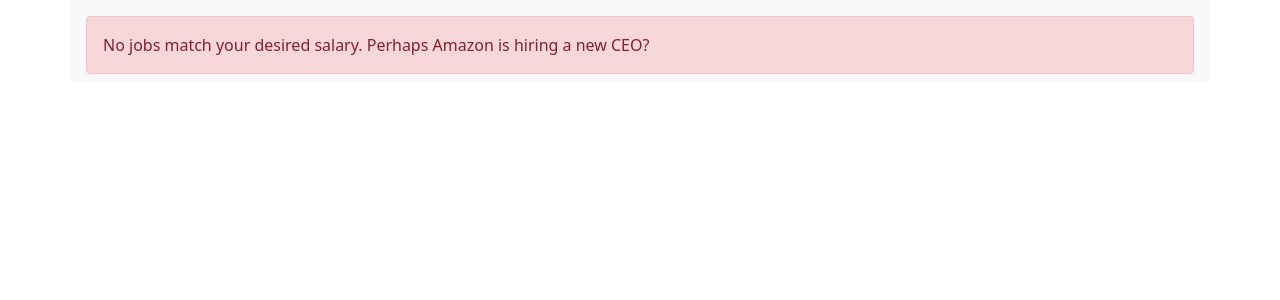
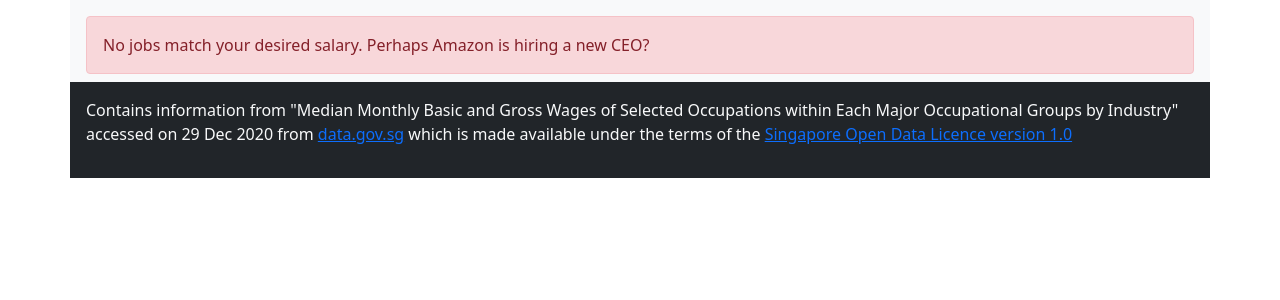
Before and after one commit to khaitheguy/pick-a-pay, a Flask app: template templates/jobs.html in a window 1280 px wide. Shown: the top 300 px of the page. Run offline with Flask 2, Linux system fonts and the light colour scheme; the template is opened without the code that fills it, so the values that code supplies are empty.

Commit message:
add notice of data source

```diff
--- a/templates/jobs.html
+++ b/templates/jobs.html
@@ -11,7 +11,7 @@
 	</head>
 
 	<body>
-		<div class="p-3 container bg-light">
+		<div class="p-3 container bg-light text-dark">
 			{% if records %}
 				<div class="alert alert-success" role="alert">
 					{{ records }} jobs match your criteria.
@@ -35,5 +35,12 @@
 				{% endfor %}
 			</div>
 		</div>
+		<div class="p-3 container bg-dark text-light">
+			<p>
+				Contains information from "Median Monthly Basic and Gross Wages of Selected Occupations within Each Major Occupational Groups by Industry"
+				accessed on 29 Dec 2020 from <a href="http://data.gov.sg">data.gov.sg</a> which is made available under the terms of the
+				<a href="https://data.gov.sg/open-data-licence">Singapore Open Data Licence version 1.0</a>
+			</p>
+		</div>
 	</body>
 </html>
```
